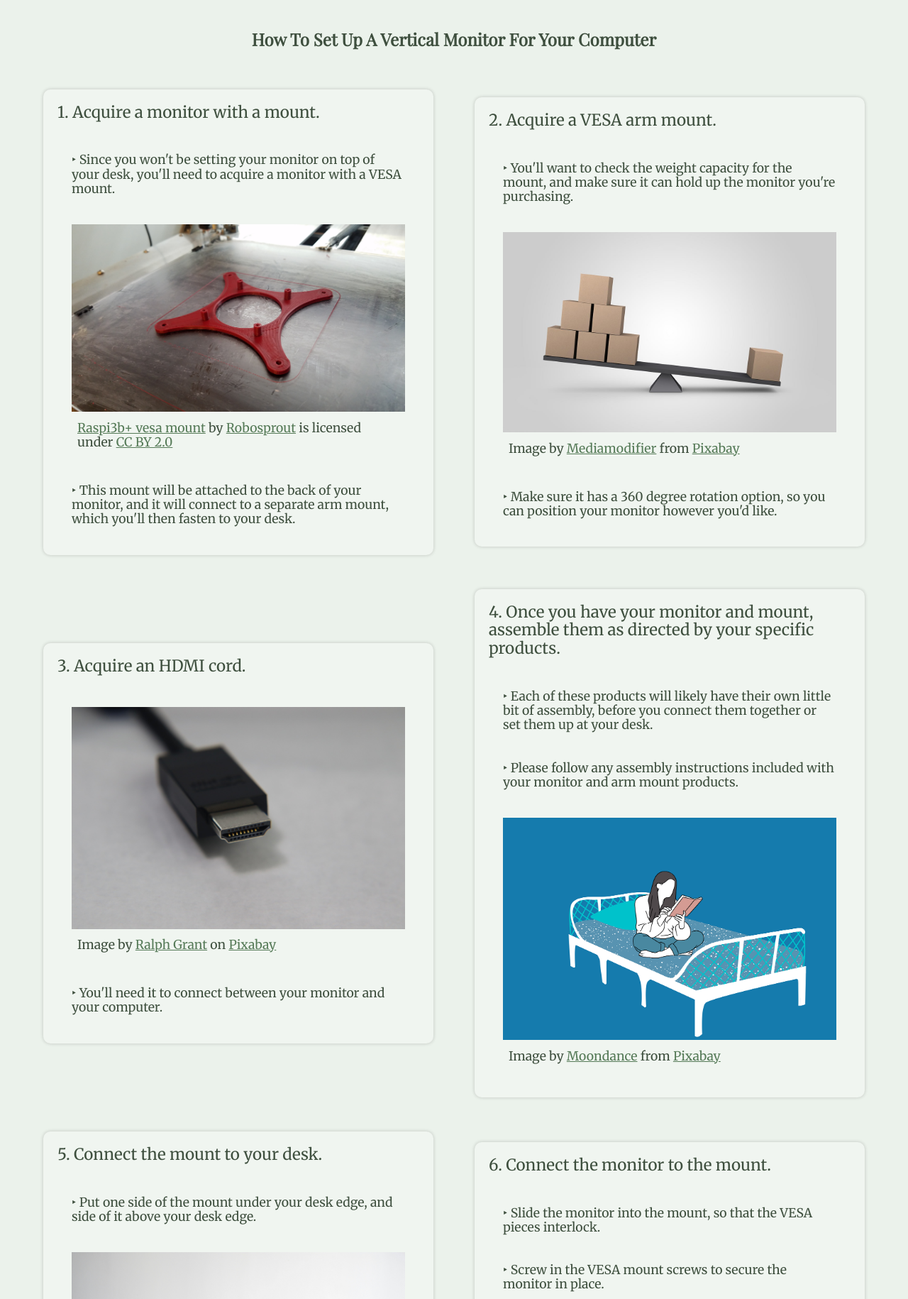
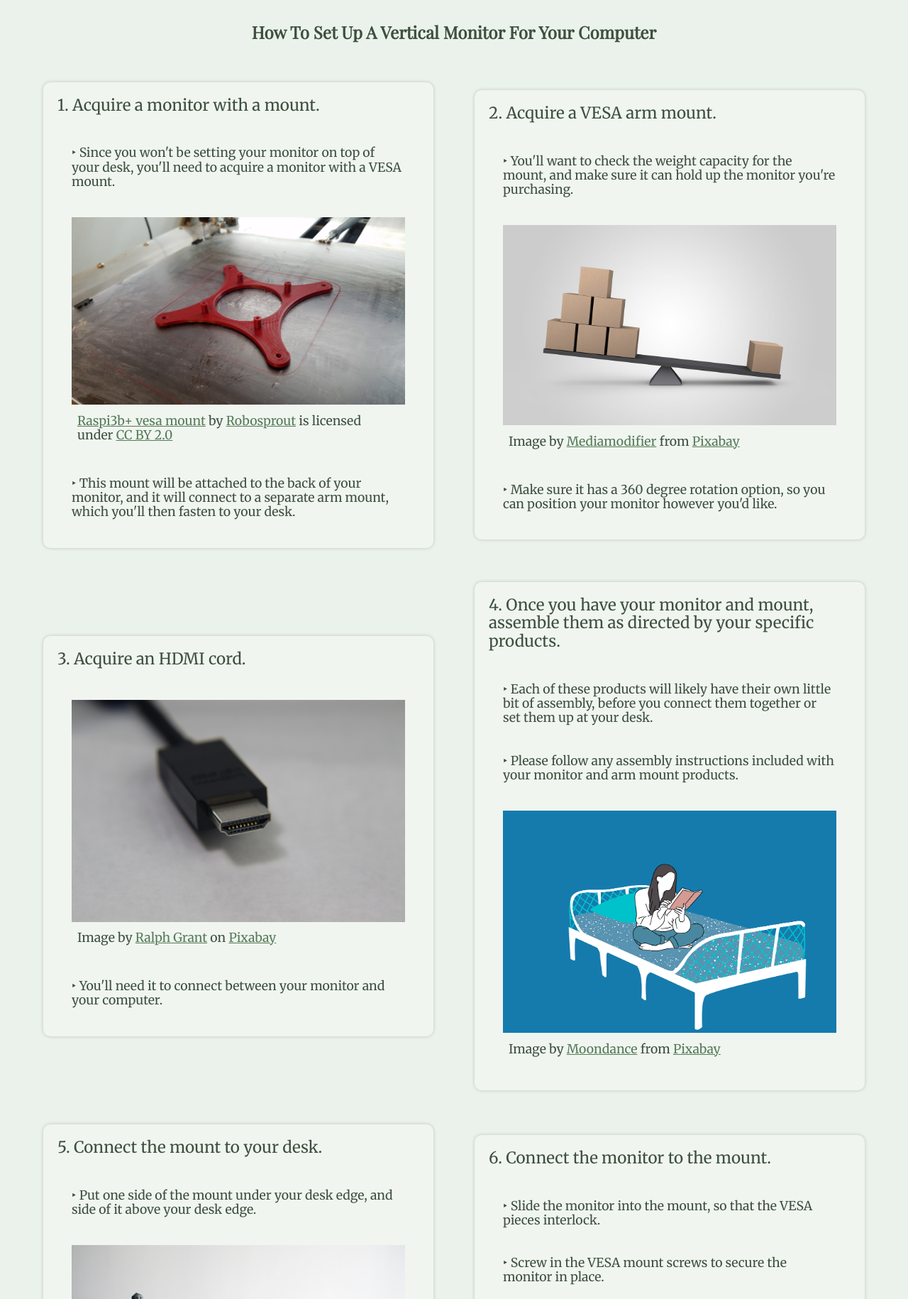
Before and after one commit to emjanssen/comm2019-finalproject-summer2025, a PHP site: page /tutorial.html in a window 1280 px wide. Shown: the part 90-1920 px from the top of the page at 71% size. Run offline with PHP 8.4, Linux system fonts and the light colour scheme.

Commit message:
Update main.css

```diff
--- a/css/main.css
+++ b/css/main.css
@@ -57,7 +57,7 @@ h1 {
 .global-page-grid {
     display: grid;
     grid-template-columns: 1fr;
-    grid-template-rows: 100px 1fr 80px;
+    grid-template-rows: 90px 1fr 80px;
     grid-template-areas:
         "header-global"
         "main-global"
@@ -170,7 +170,7 @@ a:active {
 
 .footer-global {
     grid-area: footer-global;
-    height: 70px;
+    height: 80px;
     border-top: 1px solid rgba(0, 0, 0, 0.05);
     display: flex;
     justify-content: center;
```
